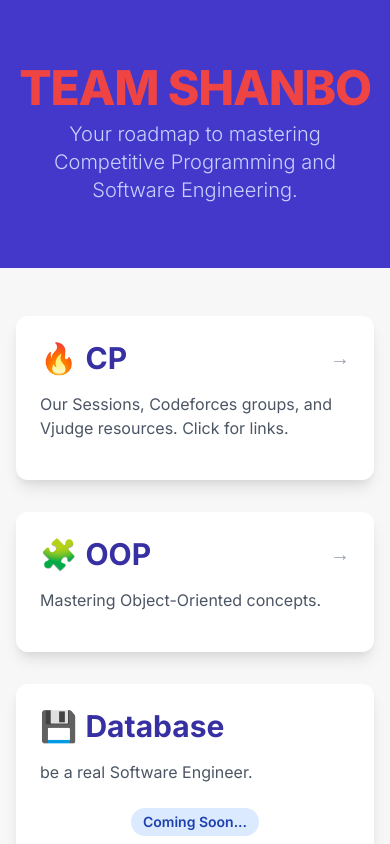
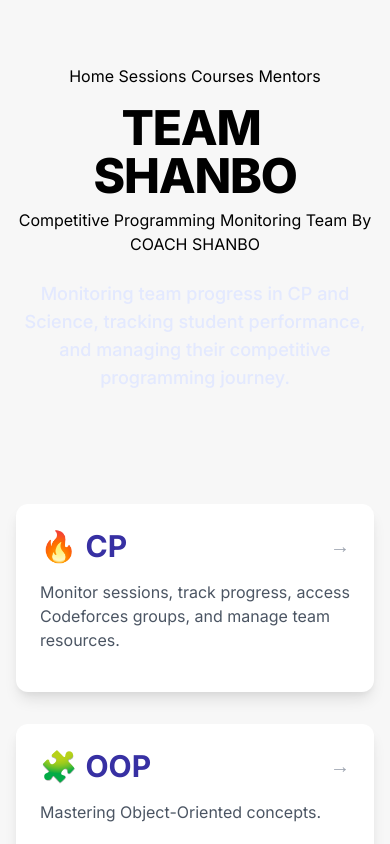
Before and after one commit to abdelrahmanAE/monitoring, a plain HTML site: page index.html in a window 390 px wide. Shown: the top 844 px of the page. Drawn offline with nearby package versions, Linux system fonts and the light colour scheme.

Commit message:
Update index.html

```diff
--- a/index.html
+++ b/index.html
@@ -11,15 +11,28 @@
   </head>
   <body class="min-h-screen">
     <!-- Header & Hero Section -->
-    <header class="bg-indigo-700 text-white py-16 px-4 sm:px-6 lg:px-8">
-      <div class="max-w-7xl mx-auto flex flex-col items-center text-center">
-        <h1 class="text-5xl sm:text-6xl font-extrabold tracking-tight mb-2">
-          <span class="text-red-500">TEAM</span>
-          <span class="text-red-500">SHANBO</span>
+    <header class="py-16 px-4 sm:px-6 lg:px-8">
+      <div class="hero-inner text-center mx-auto">
+        <nav class="top-nav mb-4">
+          <a href="#" class="">Home</a>
+          <a href="#cp-page" onclick="showPage('cp-page')">Sessions</a>
+          <a href="#oop-page" onclick="showPage('oop-page')">Courses</a>
+          <a href="#" class="">Mentors</a>
+        </nav>
+
+        <h1
+          class="hero-title text-5xl sm:text-6xl font-extrabold tracking-tight mb-2"
+        >
+          <span class="inline-block mr-2 team-text-gradient">TEAM</span>
+          <span class="inline-block shanbo-text-gradient">SHANBO</span>
         </h1>
-        <p class="text-indigo-200 text-xl sm:text-2xl font-light">
-          Your roadmap to mastering Competitive Programming and Software
-          Engineering.
+        <div class="hero-mono robot-text">
+          Competitive Programming Monitoring Team By COACH SHANBO
+        </div>
+
+        <p class="text-indigo-100/90 text-lg sm:text-xl font-medium mt-6">
+          Monitoring team progress in CP and Science, tracking student
+          performance, and managing their competitive programming journey.
         </p>
       </div>
     </header>
@@ -32,7 +45,7 @@
           <!-- CP Card (Now Clickable) -->
           <div
             onclick="showPage('cp-page')"
-            class="clickable-card bg-white p-6 rounded-xl card-shadow"
+            class="clickable-card feature-card bg-white p-6 rounded-xl card-shadow"
           >
             <h2
               class="text-3xl font-bold text-indigo-800 mb-4 flex items-center"
@@ -41,15 +54,15 @@
               <span class="ml-auto text-xl text-gray-400">→</span>
             </h2>
             <p class="text-gray-600 mb-4">
-              Our Sessions, Codeforces groups, and Vjudge resources. Click for
-              links.
+              Monitor sessions, track progress, access Codeforces groups, and
+              manage team resources.
             </p>
           </div>
 
           <!-- OOP Card (Now Clickable) -->
           <div
             onclick="showPage('oop-page')"
-            class="clickable-card bg-white p-6 rounded-xl card-shadow"
+            class="clickable-card feature-card bg-white p-6 rounded-xl card-shadow"
           >
             <h2
               class="text-3xl font-bold text-indigo-800 mb-4 flex items-center"
@@ -64,7 +77,7 @@
 
           <!-- Database Card (Unchanged) -->
           <section
-            class="bg-white p-6 rounded-xl card-shadow transition duration-300 hover:shadow-xl hover:translate-y-[-2px]"
+            class="feature-card bg-white p-6 rounded-xl card-shadow transition duration-300 hover:shadow-xl hover:translate-y-[-2px]"
           >
             <h2
               class="text-3xl font-bold text-indigo-800 mb-4 flex items-center"
@@ -83,7 +96,7 @@
 
           <!-- SOLID Principles Card (Unchanged) -->
           <section
-            class="bg-white p-6 rounded-xl card-shadow transition duration-300 hover:shadow-xl hover:translate-y-[-2px]"
+            class="feature-card bg-white p-6 rounded-xl card-shadow transition duration-300 hover:shadow-xl hover:translate-y-[-2px]"
           >
             <h2
               class="text-3xl font-bold text-indigo-800 mb-4 flex items-center"
@@ -126,7 +139,7 @@
           Back to Hub
         </button>
         <h2 class="text-4xl font-extrabold text-indigo-700 mb-8">
-          Competitive Programming (CP) Resources
+          Competitive Programming Monitoring & Resources
         </h2>
 
         <div class="space-y-6">
@@ -163,6 +176,15 @@
             <span>Codeforces Contests Group Link</span>
             <span class="text-3xl">🏆</span>
           </button>
+          <!-- Dashboard Button - Opens Student Progress Dashboard -->
+          <button
+            onclick="window.location.href='dashboard.html'"
+            class="w-full bg-gradient-to-r from-purple-600 to-indigo-600 hover:from-purple-700 hover:to-indigo-700 text-white font-extrabold py-5 px-6 rounded-xl card-shadow text-2xl flex items-center justify-between transition duration-300 transform hover:scale-[1.01] shadow-lg"
+          >
+            <span> Dashboard - Student Progress</span>
+            <span class="text-3xl">📊</span>
+          </button>
+
           <button
             onclick="window.open('https://vjudge.net/group/icpc-thebes-Level-1-2026', '_blank')"
             class="w-full bg-yellow-500 hover:bg-yellow-600 text-indigo-900 font-extrabold py-5 px-6 rounded-xl card-shadow text-2xl flex items-center justify-between transition duration-300 transform hover:scale-[1.01]"
```
